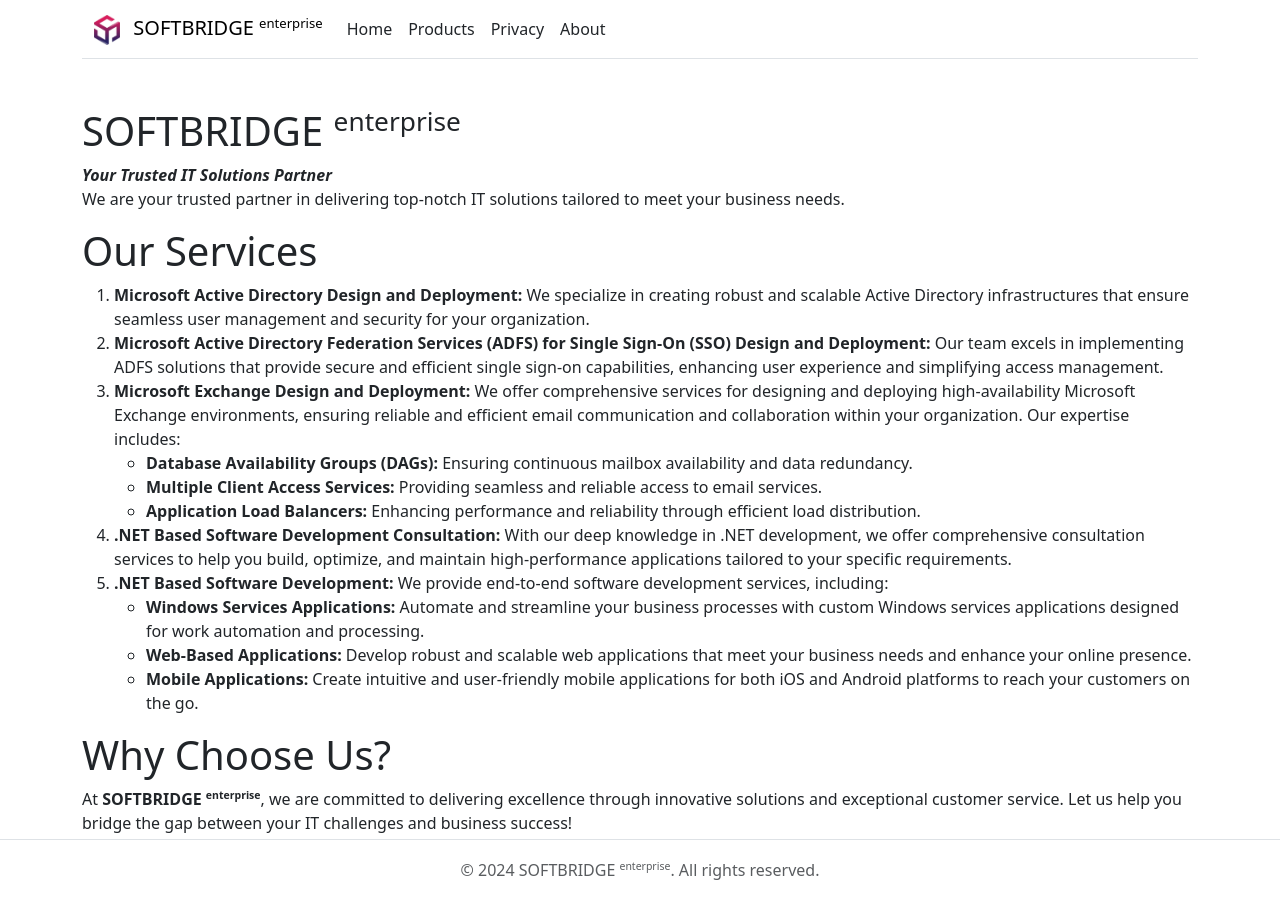
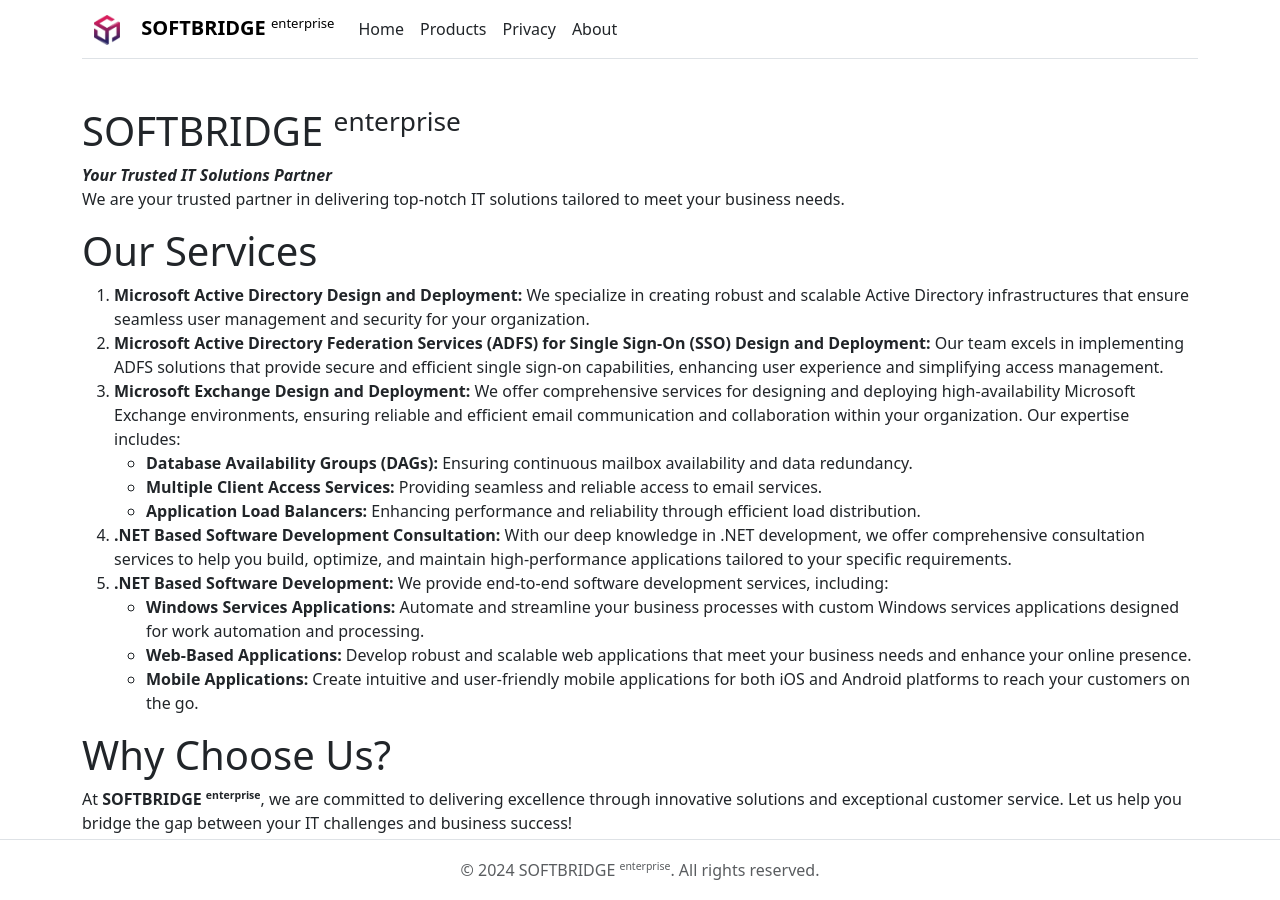
Before and after one commit to mfauziii/softbridge.github.io, a Jekyll site: the page built from index.md, in a window 1280 px wide. Built offline with Jekyll 4.4.1, drawn with Linux system fonts in a browser that asks for light colours; nearby versions of some CDN libraries.

Commit message:
Update header.html

```diff
--- a/_includes/header.html
+++ b/_includes/header.html
@@ -2,8 +2,8 @@
   <nav class="navbar navbar-expand-sm navbar-toggleable-sm navbar-light bg-white border-bottom box-shadow mb-3">
     <div class="container-fluid">
       <a class="navbar-brand" href="/">
-        <img src="{{ '/assets/images/logo.png' | relative_url }}" alt="SOFTBRIDGE Logo" height="30" class="pe-2">
-        SOFTBRIDGE <sup><small>enterprise</small></sup>
+        <img src="{{ '/assets/images/logo.png' | relative_url }}" alt="SOFTBRIDGE Logo" height="30" class="pe-3">
+        <strong>SOFTBRIDGE </strong><sup><small>enterprise</small></sup>
       </a>
       <button class="navbar-toggler" type="button" data-bs-toggle="collapse" data-bs-target=".navbar-collapse" aria-controls="navbarSupportedContent"
           aria-expanded="false" aria-label="Toggle navigation">
```
